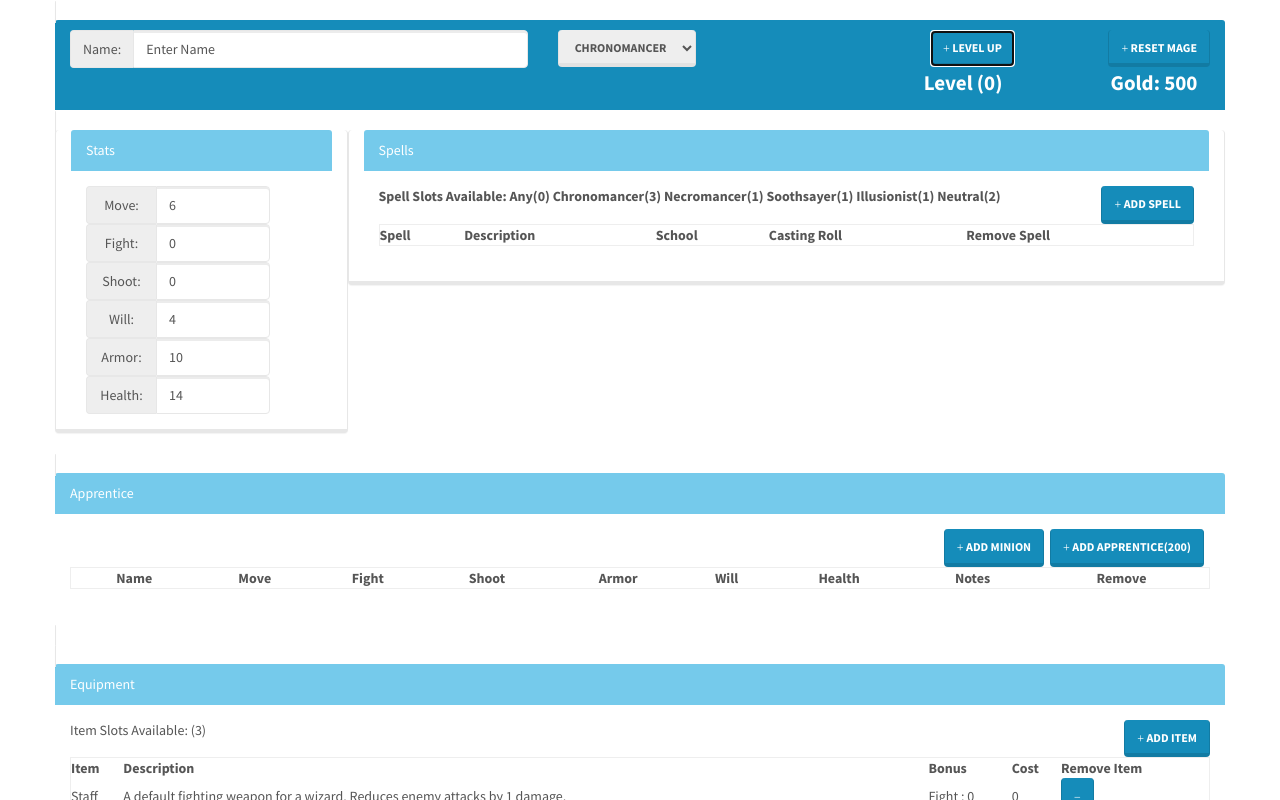
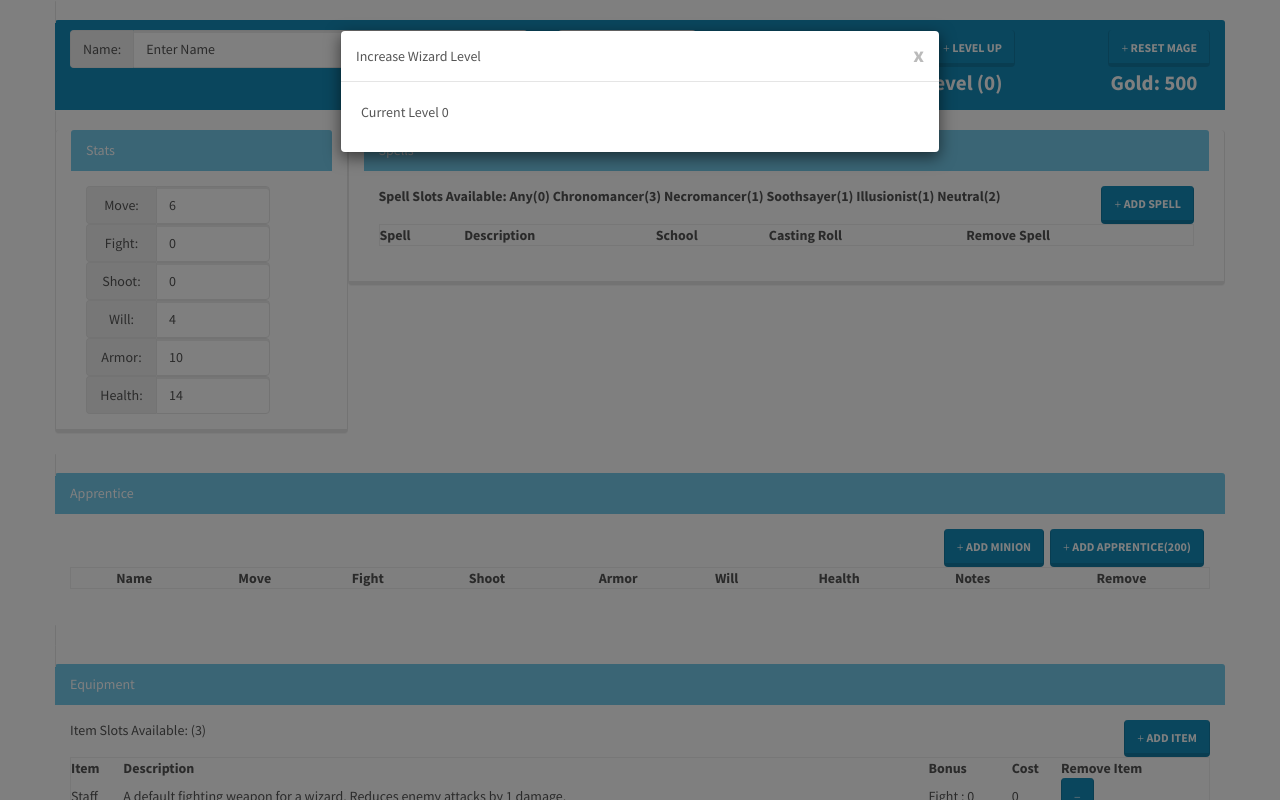
Before and after one commit to ChargerIIC/Frostgrave-WarRoster, an Angular app: page / in a window 1280 px wide. Both pictures are taken after a click on the button "LEVEL UP". Shown: the top 800 px of the page. Built offline with nearby package versions, Linux system fonts and the light colour scheme; a web font is replaced by a local one.

Commit message:
Modal linking fix for LevelUp Dialog
Modal linking fix for LevelUp Dialog

```diff
--- a/src/app/app.component.html
+++ b/src/app/app.component.html
@@ -1,12 +1,14 @@
 <div class="container">
   <div class="row"><app-wizard-summary-panel [userMage]="this.wizard" class="panel panel-primary"></app-wizard-summary-panel></div>
-  <div class="row"><app-wizard-stats-panel [userMage]="this.wizard" class="col-lg-3 col-md-3 col-xs-12 panel panel-info"></app-wizard-stats-panel>
-      <app-wizard-spells-panel [userMage]="this.wizard" class="col-lg-9 col-md-9 col-xs-12 panel panel-info"></app-wizard-spells-panel></div>
+  <div class="row">
+    <app-wizard-stats-panel [userMage]="this.wizard" class="col-lg-3 col-md-3 col-xs-12 panel panel-info"></app-wizard-stats-panel>
+    <app-wizard-spells-panel [userMage]="this.wizard" class="col-lg-9 col-md-9 col-xs-12 panel panel-info"></app-wizard-spells-panel>
+  </div>
   <div class="row"><app-wizard-warband-panel [userMage]="this.wizard" class="panel panel-info"></app-wizard-warband-panel></div>
   <div class="row"><app-wizard-equipment-panel [userMage]="this.wizard" class="panel panel-info"></app-wizard-equipment-panel></div>
   <div class="row"><app-wizard-homebase-panel [userMage]="this.wizard" class="panel panel-info"></app-wizard-homebase-panel></div>
   <div class="modal fade" id="spellModal" tabindex="-1" role="dialog" aria-labelledby="spells" ><app-spell-dialog-modal [userMage]="this.wizard"></app-spell-dialog-modal></div>
   <div class="modal fade" id="itemModal" tabindex="-1" role="dialog" aria-labelledby="items"><app-item-dialog-modal [userMage]="this.wizard"></app-item-dialog-modal></div>
   <div class="modal fade" id="minionModal" tabindex="-1" role="dialog" aria-labelledby="minions" ><app-warband-dialog-modal [userMage]="this.wizard"></app-warband-dialog-modal></div>
-  <div class="modal fade" id="levelModal" tabindex="-1" role="dialog" aria-labelledby="levelup" ><app-warband-dialog-modal [userMage]="this.wizard"></app-warband-dialog-modal></div>
+  <div class="modal fade" id="levelUpModal" tabindex="-1" role="dialog" aria-labelledby="levelup" ><app-levelup-dialog-modal [userMage]="this.wizard"></app-levelup-dialog-modal></div>
 </div>
--- a/src/app/wizard-summary-panel/wizard-summary-panel.component.html
+++ b/src/app/wizard-summary-panel/wizard-summary-panel.component.html
@@ -12,7 +12,7 @@
     </select>
   </div>
   <div class="col-lg-2 col-md-2 col-xs-2">
-    <button class="btn btn-primary pull-right"><span class="glyphicon glyphicon-plus"></span> Level Up</button>
+    <button class="btn btn-primary pull-right" data-toggle="modal" data-target="#levelUpModal"><span class="glyphicon glyphicon-plus"></span> Level Up</button>
   </div>
   <div class="col-lg-2 col-md-2 col-xs-2">
     <button class="btn btn-primary pull-right" (click)="resetMage(this.userMage)"><span class="glyphicon glyphicon-plus"></span> Reset Mage</button>
```
